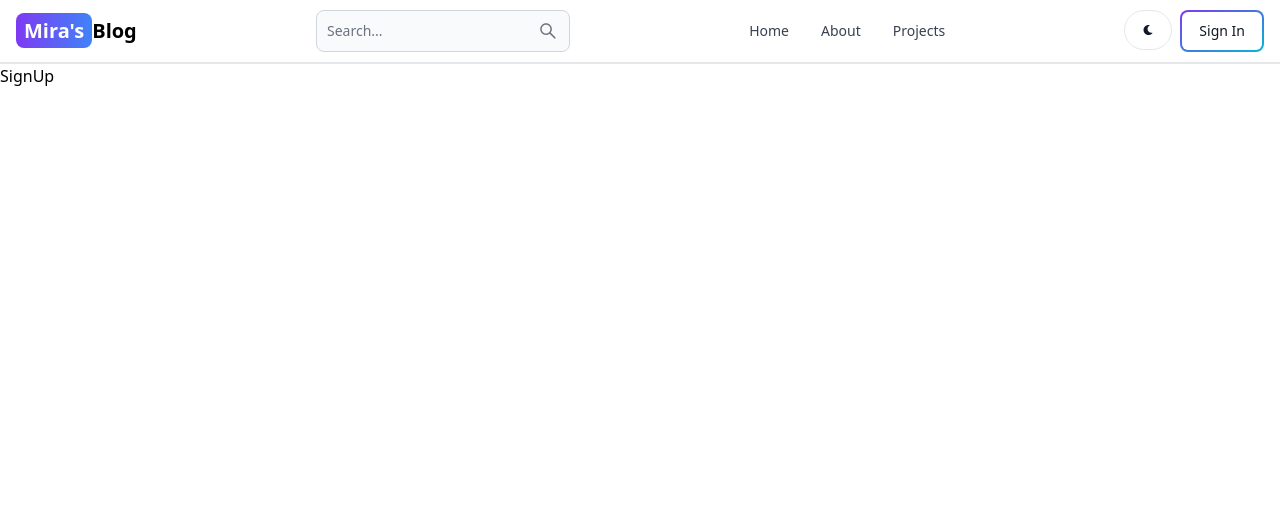
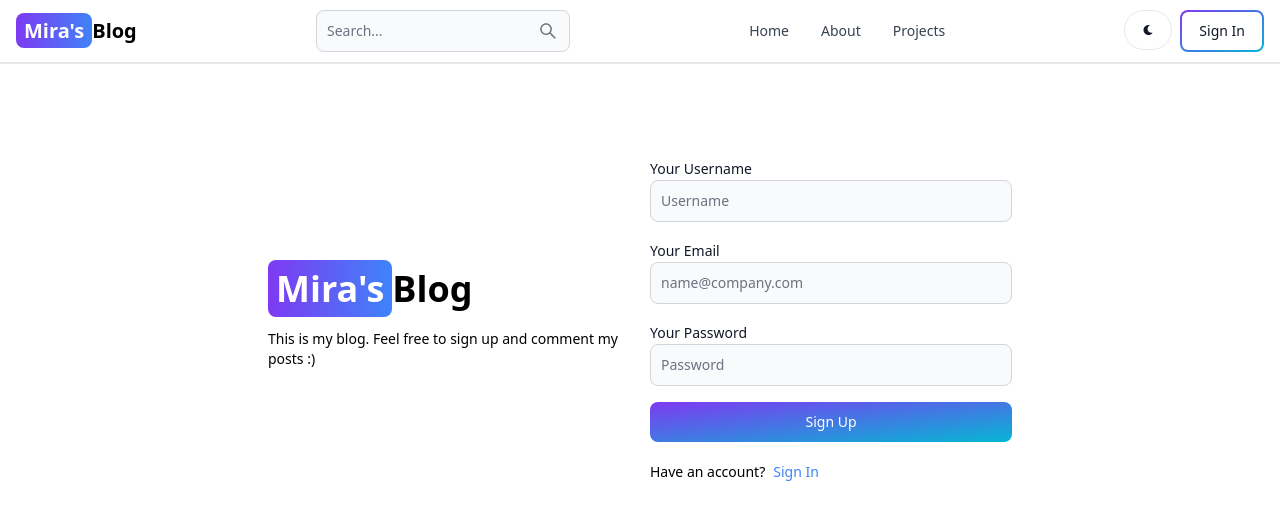
Before and after one commit to ZijiePang/mern-blog, a React (Vite) app in the folder client/: page /sign-up in a window 1280 px wide. Shown: the top 520 px of the page. Built offline with nearby package versions, Linux system fonts and the light colour scheme.

Commit message:
create sign up page UI

```diff
--- a/client/src/pages/SignUp.jsx
+++ b/client/src/pages/SignUp.jsx
@@ -1,7 +1,44 @@
-import React from 'react'
-
+import React from 'react';
+import { Link } from 'react-router-dom';
+import { Label, TextInput, Button } from 'flowbite-react'
 export default function SignUp() {
   return (
-    <div>SignUp</div>
+    <div className='min-h-screen mt-20'>
+      <div className="flex p-3 max-w-3xl mx-auto flex-col md:flex-row md:items-center gap-5" >
+        {/* left */}
+        <div className="flex-1">
+          <Link to="/" className='whitespace-nowrap text-4xl font-bold dark:text-white'>
+              <span className='px-2 py-1 bg-gradient-to-r from-purple-600 to-blue-500 rounded-lg text-white'>Mira's</span>
+              Blog
+          </Link>
+          <p className='text-sm mt-5'>
+            This is my blog. Feel free to sign up and comment my posts :)
+          </p>
+        </div>
+
+        {/* right */}
+        <div className="flex-1">
+          <form className='flex flex-col gap-4'>
+            <div>
+              <Label value='Your Username'></Label>
+              <TextInput type='text' placeholder='Username' id='username'></TextInput>
+            </div>
+            <div>
+              <Label value='Your Email'></Label>
+              <TextInput type='text' placeholder='name@company.com' id='email'></TextInput>
+            </div>
+            <div>
+              <Label value='Your Password'></Label>
+              <TextInput type='text' placeholder='Password' id='password'></TextInput>
+            </div>
+            <Button gradientDuoTone='purpleToBlue' type='submit'>Sign Up</Button>
+          </form>
+          <div className="flex gap-2 text-sm mt-5">
+            <span>Have an account?</span>
+            <Link to='/sign-in' className='text-blue-500'>Sign In</Link>
+          </div>
+        </div>
+      </div>
+    </div>
   )
 }
```
